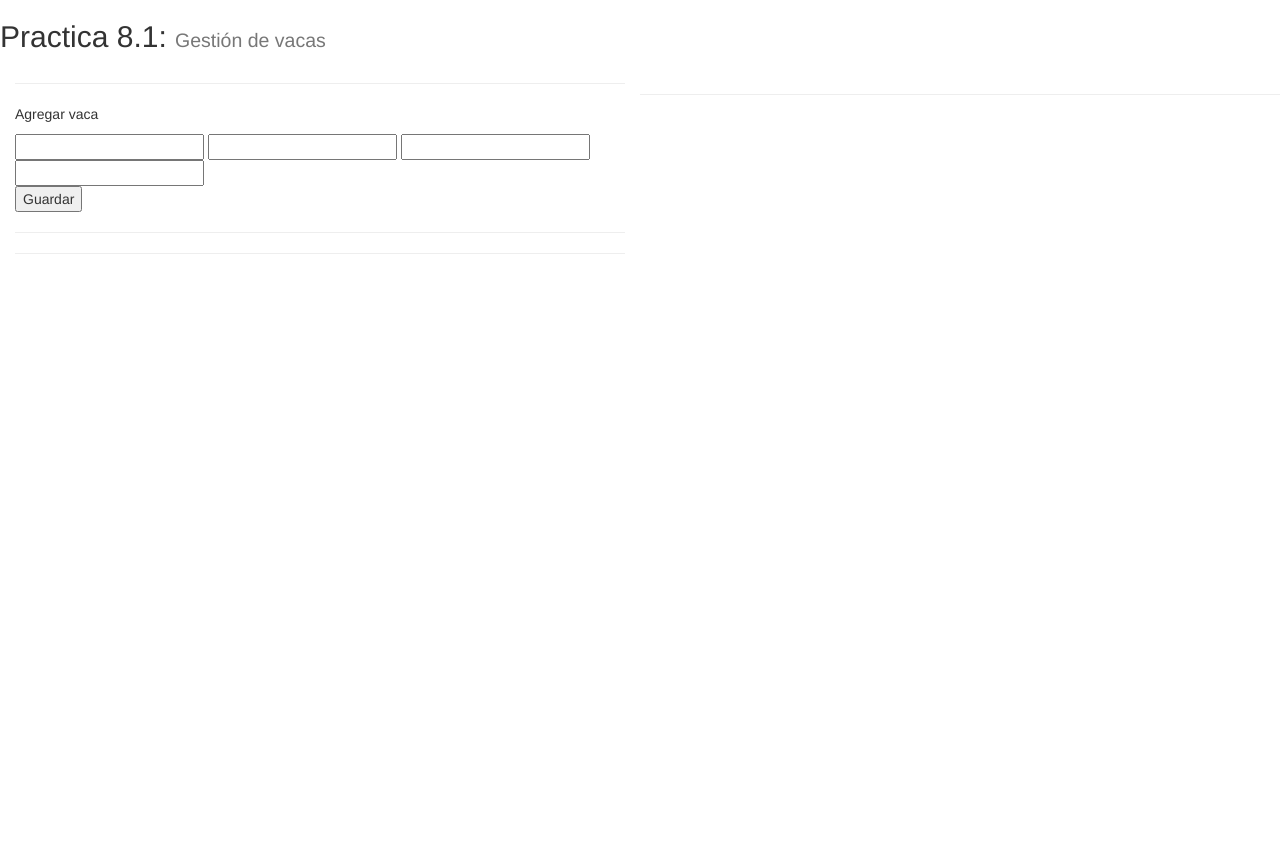
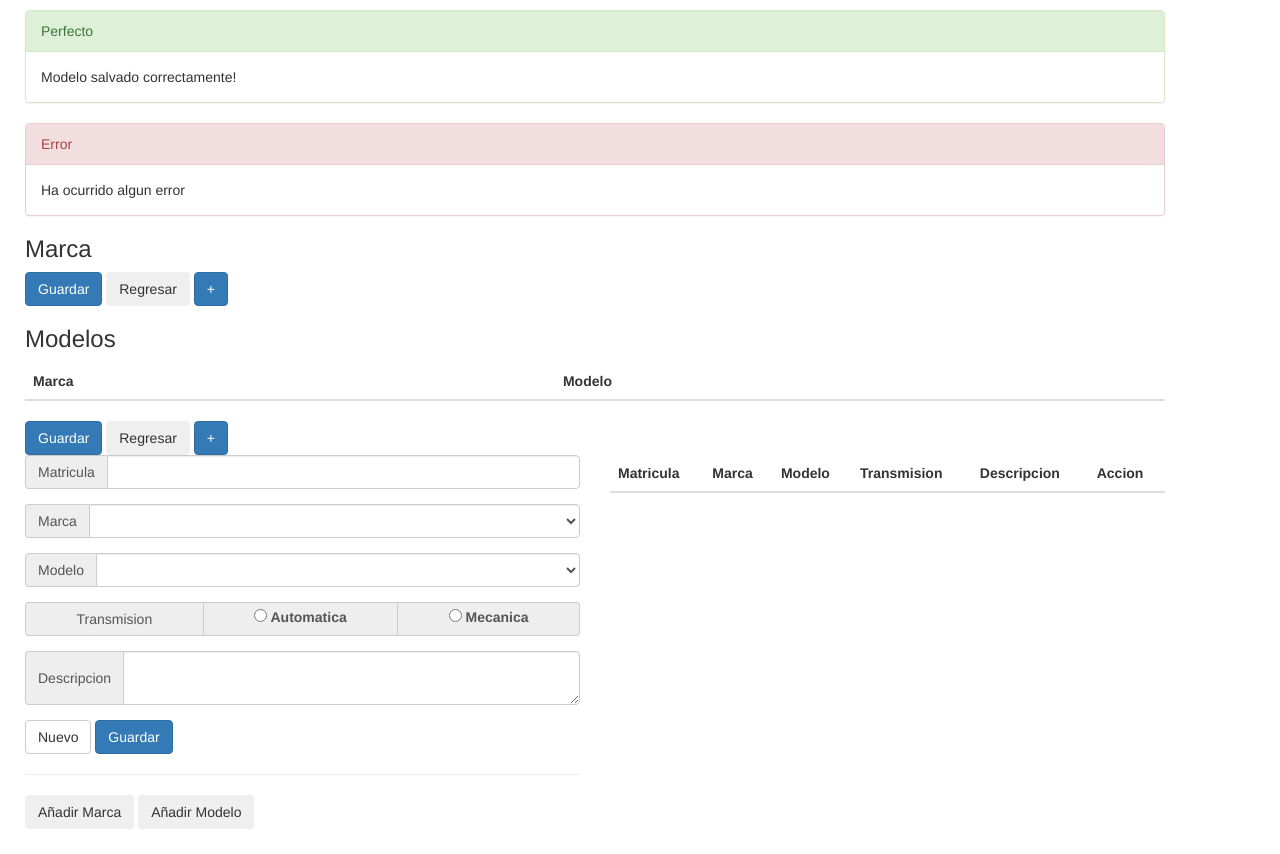
Before and after one commit to juanalonsolimon/Practica8_1, a plain HTML site: page index.html in a window 1280 px wide. Before the commit the page ends 800 px from the top, so only its background shows below. Drawn offline with nearby package versions, Linux system fonts and the light colour scheme.

Commit message:
Add files via upload

```diff
--- a/index.html
+++ b/index.html
@@ -1,41 +1,120 @@
 <!DOCTYPE html>
 <html>
     <head>
-        <meta charset="utf-8">
-        <title>Practica 8.1</title>
-        <link rel="stylesheet" href="estilos.css">
-        <script type="text/javascript" src="http://code.jquery.com/jquery-2.1.4.min.js"></script>
-        <link href="https://maxcdn.bootstrapcdn.com/bootstrap/3.3.4/css/bootstrap.min.css" rel="stylesheet">
+        <title>Gestion de Vehiculos</title>
+
+        <!--Referencias-->
+        <link rel="stylesheet" href="https://maxcdn.bootstrapcdn.com/bootstrap/3.3.7/css/bootstrap.min.css"/>
+        <link rel="stylesheet" href="style.css"/>
+        <script src="https://code.jquery.com/jquery-3.2.1.js"></script>
+        <script src="https://maxcdn.bootstrapcdn.com/bootstrap/3.3.7/js/bootstrap.min.js"></script>
+
     </head>
     <body>
-        <div class="">
-        </div>
-        <div class="">
-            <h2>Practica 8.1: <small>Gestión de vacas</small></h2>
-            <div class="col-md-6">
-                <hr>
-                    <p><span></span>Agregar vaca</p>
-                <form>
-                    <input>
-                    <input>
-                    <input>
-                    <input>
-                    <br>
-                    <input type="submit" value="Guardar">
-                </form>
-                <hr>
-                <hr>
-                <div>
+        <div class="container">
+                <div class="panel panel-success"id="sucessPanel">
+                      <div class="panel-heading">Perfecto</div>
+                      <div class="panel-body" id="successMesssage">Modelo salvado correctamente!</div>
                 </div>
+
+                <div class="panel panel-danger"id="errorPanel">
+                        <div class="panel-heading">Error</div>
+                       <div class="panel-body" id="errorMessage">Ha ocurrido algun error</div>
+                </div>
+            <div id="divBrand">
+                <!--Añadir o Editar Seccion Marca -->
+                <h3>Marca</h3>
+                <div id="divBrandList">
+                </div>
+                <input type="button" value="Guardar" class="btn btn-primary"/>
+                <input type="button" value="Regresar" class="btn btn-defaul"/>
+                <input type="button" value="+" class="btn btn-primary"/>
             </div>
-            <div class="col-md-6">
-                <img style=" width:100%" src="vaca.jpg" alt="" />
+
+            <div id="divModel">
+                <!--Añadir o Editar Seccion Modelos-->
+                <h3>Modelos</h3>
+                <div id="divModelList">
+                    <table class="datatable table">
+                        <thead>
+                            <tr>
+                                <th>
+                                    Marca
+                                </th>
+                                <th>
+                                    Modelo
+                                </th>
+                            </tr>
+                        </thead>
+                        <tbody id="modelList">
+                        </tbody>
+                    </table>
+                </div>
+                <input type="button" value="Guardar" class="btn btn-primary"/>
+                <input type="button" value="Regresar" class="btn btn-defaul" />
+                <input type="button" value="+" class="btn btn-primary"/>
+            </div>
+            <div class="row" id="divMain">
+                    <div class="col col-sm-6">
+                        <form id="formData">
+                            <div class="input-group form-group">
+                                <span class="input-group-addon">Matricula</span>
+                                <input name="carId" id="carId" type="text" required class="form-control"/>
+                            </div>
+
+                            <div class="input-group form-group">
+                                    <span class="input-group-addon">Marca</span>
+                                    <select name="brand" id="brand" required class="form-control"></select>
+                            </div>
+
+                            <div class="input-group form-group">
+                                    <span class="input-group-addon">Modelo</span>
+                                    <select name="model"  id="model" required class="form-control"></select>
+                            </div>
+
+                            <div class="input-group form-group">
+                                    <span class="input-group-addon">Transmision</span>
+                                    <span class="input-group-addon">
+                                            <label><input type="radio" name="transmission" id="transmission" value="Automatic"> Automatica</label>
+                                    </span>
+                                    <span class="input-group-addon">
+                                           <label><input type="radio" name="transmission" id="transmission" value="Mecanic"> Mecanica</label>
+                                    </span>
+                            </div>
+
+                            <div class="input-group form-group">
+                                    <span class="input-group-addon">Descripcion</span>
+                                    <textarea name="commentary"  id="commentary" required class="form-control"></textarea>
+                            </div>
+                            <div>
+                                    <input type="button" class="btn btn-default" value="Nuevo"/>
+                                    <input type="button" class="btn btn-primary" value="Guardar"/>
+                            </div>
+                            <hr>
+                            <div class="form-group" id="addButtons">
+                                <input type="button" value="Añadir Marca" class="btn btn-defaul"/>
+                                <input type="button" value="Añadir Modelo" class="btn btn-defaul"/>
+
+                            </div>
+                        </form>
+                    </div>
+                    <div class="col col-sm-6">
+                        <table class="table">
+                            <thead>
+                                <tr>
+                                    <th>Matricula</th>
+                                    <th>Marca</th>
+                                    <th>Modelo</th>
+                                    <th>Transmision</th>
+                                    <th>Descripcion</th>
+                                    <th>Accion</th>
+                                </tr>
+                            </thead>
+                            <tbody id="tBody"></tbody>
+                        </table>
+                    </div>
             </div>
         </div>
-        <hr>
-        <hr>
-        <table>
-        </table>
     </body>
-    <script type="text/javascript" src="funciones.js"></script>
+    <script src="funciones.js"></script>
 </html>
--- /dev/null
+++ b/style.css
@@ -0,0 +1,7 @@
+.container{
+    margin : 10px;
+}
+
+#addButtons{
+    margin-top:  15px;
+}
```
